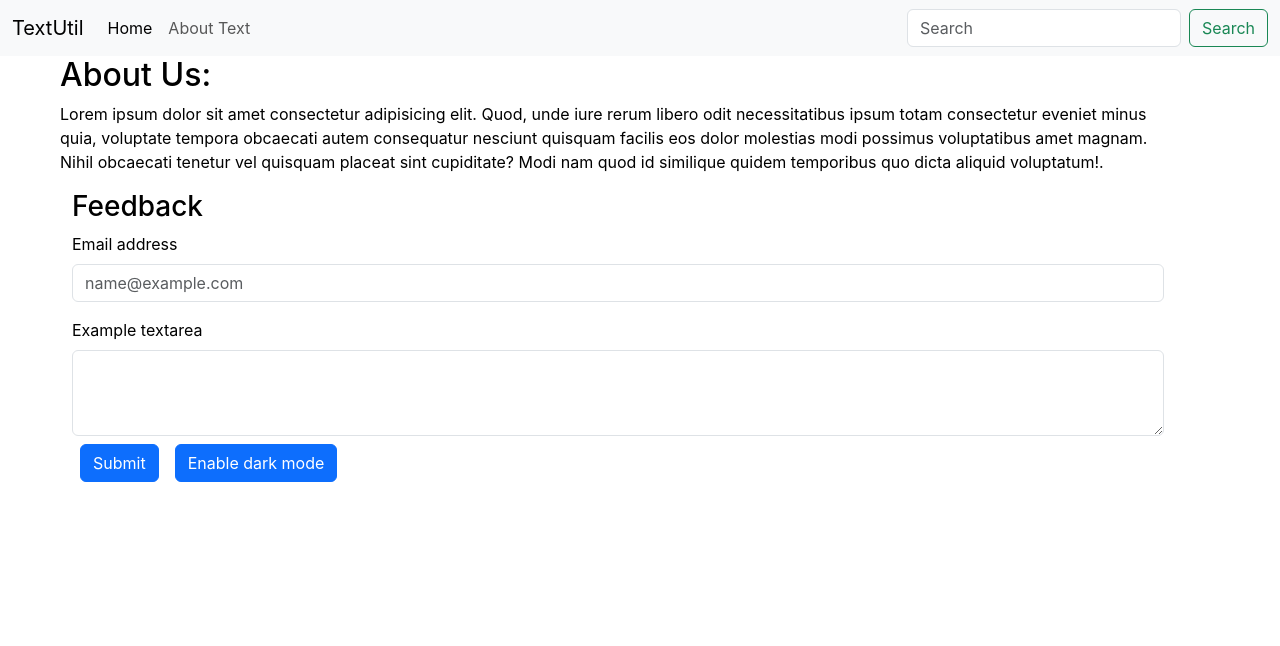
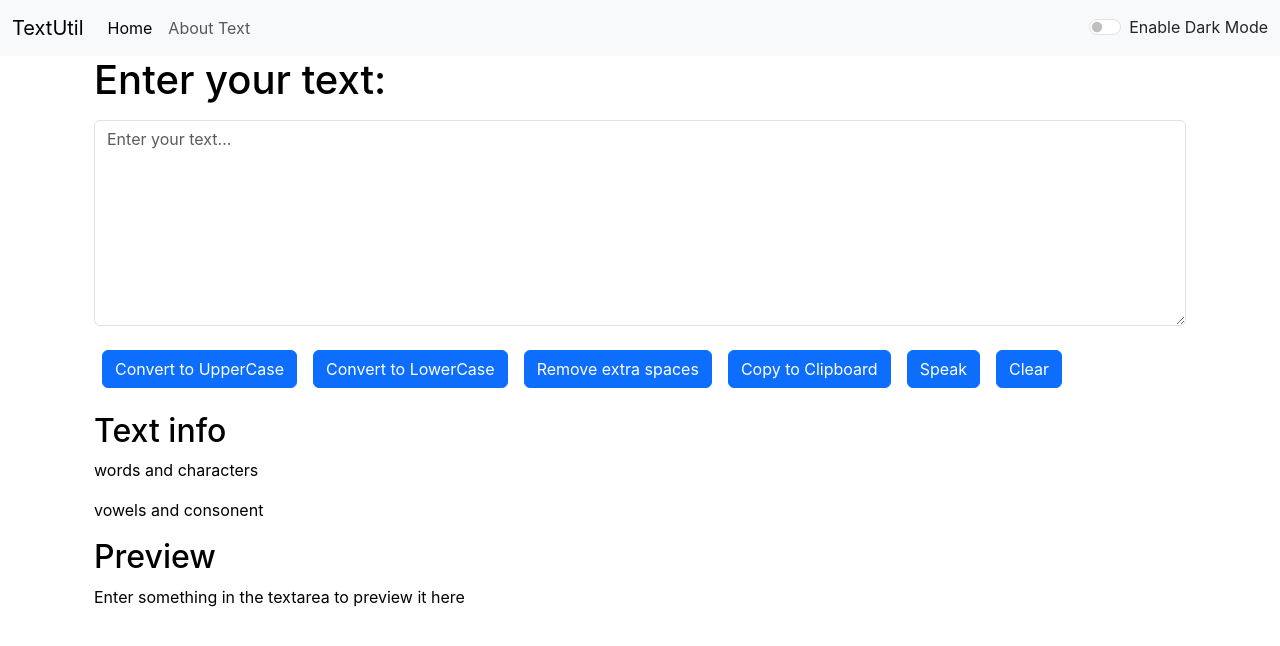
Before and after one commit to Pradwin/TextUtils, a React (Create React App) app in the folder TextUtils/: page / in a window 1280 px wide. Shown: the top 646 px of the page. Built offline with nearby package versions, Linux system fonts and the light colour scheme.

Commit message:
Modified the textform and navbar with dark mode and commented the aboutsection for now

```diff
--- a/TextUtils/src/App.js
+++ b/TextUtils/src/App.js
@@ -1,19 +1,29 @@
 import Navbar from './components/Navbar';
-// import Textform from './components/Textform';
-import About from './components/About';
+import Textform from './components/Textform';
+// import About from './components/About';
 import './App.css';
+import { useState } from 'react';
 
 function App() {
+  const [mode,setMode]=useState('light');
+  const toggleMode = () => {
+    if(mode==='light'){
+      setMode('dark');
+      document.body.style.backgroundColor= "grey";
+    }
+    else{
+      setMode('light');
+      document.body.style.backgroundColor= "white";
+    }
+  }
   return (
     <>
-    <Navbar title="TextUtil" about="About Text"/>
-    {/* <div className="container">
-    <Textform heading="Enter your text:"/>
-    </div> */}
-    {/* <div className="container my-2 ps-3">
-    <About/>
-    </div> */}
-    <About/>
+    <Navbar title="TextUtil" about="About Text" mode={mode} toggleMode={toggleMode} />
+    <div className="container">
+    <Textform heading="Enter your text:" mode={mode}/>
+    </div>
+
+    {/* <About/> */}
     </>
   );
 }
--- a/TextUtils/src/components/Navbar.js
+++ b/TextUtils/src/components/Navbar.js
@@ -4,7 +4,7 @@ import PropTypes from 'prop-types'
 export default function Navbar(props) {
   return (
     <div>
-      <nav className="navbar navbar-expand-lg bg-body-tertiary">
+      <nav className={`navbar navbar-expand-lg navbar-${props.mode} bg-${props.mode}`}>
   <div className="container-fluid">
     <a className="navbar-brand" href="/">{props.title}</a>
     <button className="navbar-toggler" type="button" data-bs-toggle="collapse" data-bs-target="#navbarSupportedContent" aria-controls="navbarSupportedContent" aria-expanded="false" aria-label="Toggle navigation">
@@ -19,10 +19,11 @@ export default function Navbar(props) {
           <a className="nav-link" href="/">{props.about}</a>
         </li>
       </ul>
-      <form className="d-flex" role="search">
-        <input className="form-control me-2" type="search" placeholder="Search" aria-label="Search"/>
-        <button className="btn btn-outline-success" type="submit">Search</button>
-      </form>
+      <div className={`form-check form-switch text-${props.mode==='light'? 'dark':'light'}`}>
+  <input className="form-check-input" onClick={props.toggleMode} type="checkbox" role="switch" id="flexSwitchCheckDefault"/>
+  <label className="form-check-label"  htmlFor="flexSwitchCheckDefault">Enable Dark Mode</label>
+</div>
+
     </div>
   </div>
 </nav>
--- a/TextUtils/src/components/Textform.js
+++ b/TextUtils/src/components/Textform.js
@@ -46,13 +46,14 @@ export default function Textform(props) {
   let resultc = consonant();
   return (
     <>
-      <div>
+      <div className="container" style={{color:props.mode==='dark'? 'white':'black'}}>
         <div className="mb-3">
           <h1>{props.heading}</h1>
           <textarea
             className="form-control my-3"
             value={text}
             onChange={onhandler}
+            style={{backgroundColor:props.mode==='dark'? 'grey':'white',color:props.mode==='dark'? 'white':'grey'}}
             placeholder="Enter your text..."
             id="mybox1"
             rows="8"
@@ -77,7 +78,7 @@ export default function Textform(props) {
           </button>
         </div>
       </div>
-      <div className="container">
+      <div className="container" style={{color:props.mode==='dark'? 'white':'black'}}>
         <h2>Text info</h2>
         <p>
           {" "}
@@ -87,7 +88,7 @@ export default function Textform(props) {
           {resultv} vowels and {resultc} consonent
         </p>
         <h2>Preview</h2>
-        <p>{text}</p>
+        <p>{text?.length>0 ? text : "Enter something in the textarea to preview it here" }</p>
       </div>
     </>
   );
```
Also changed, not shown: 1 other file (tests, documents, lock files or other folders).
